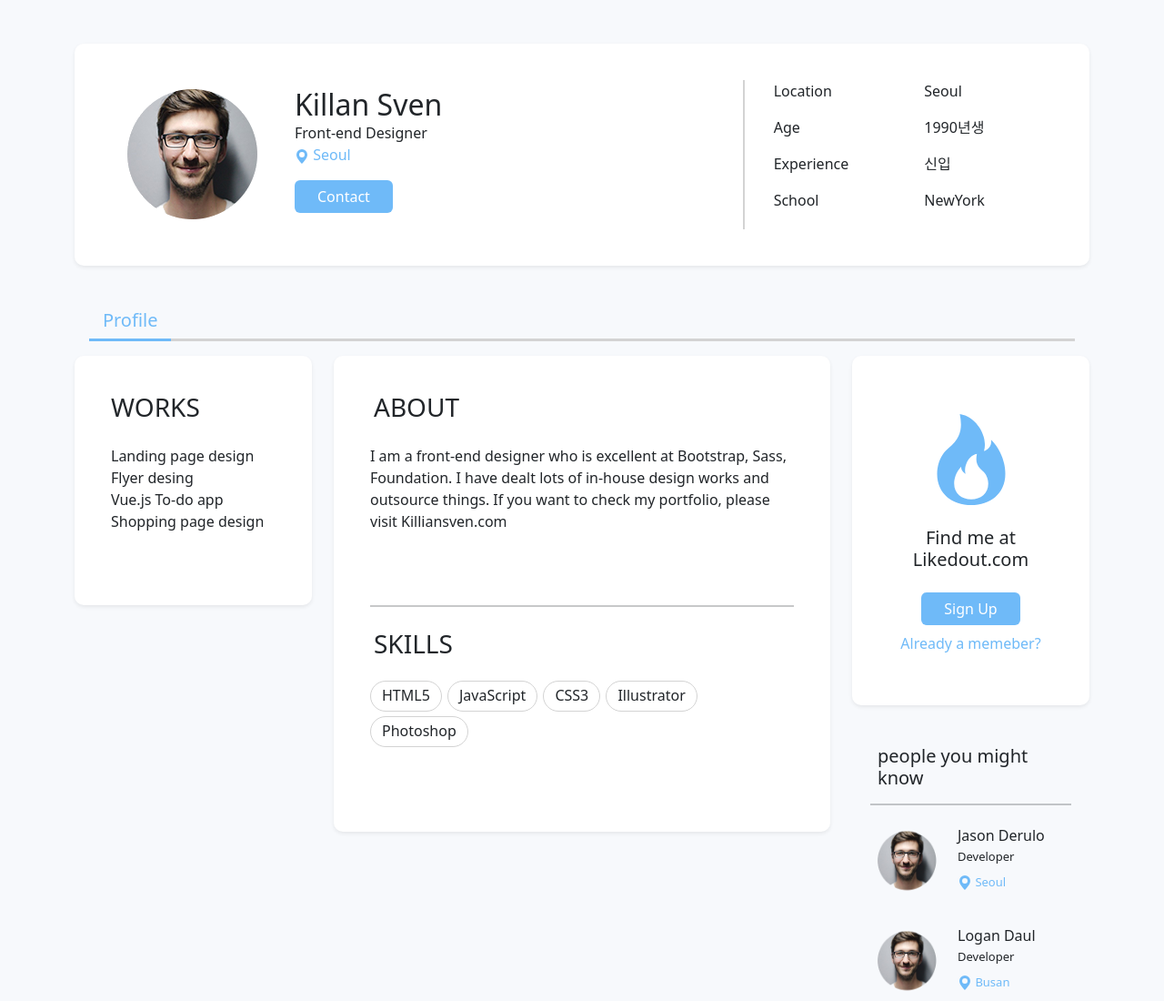
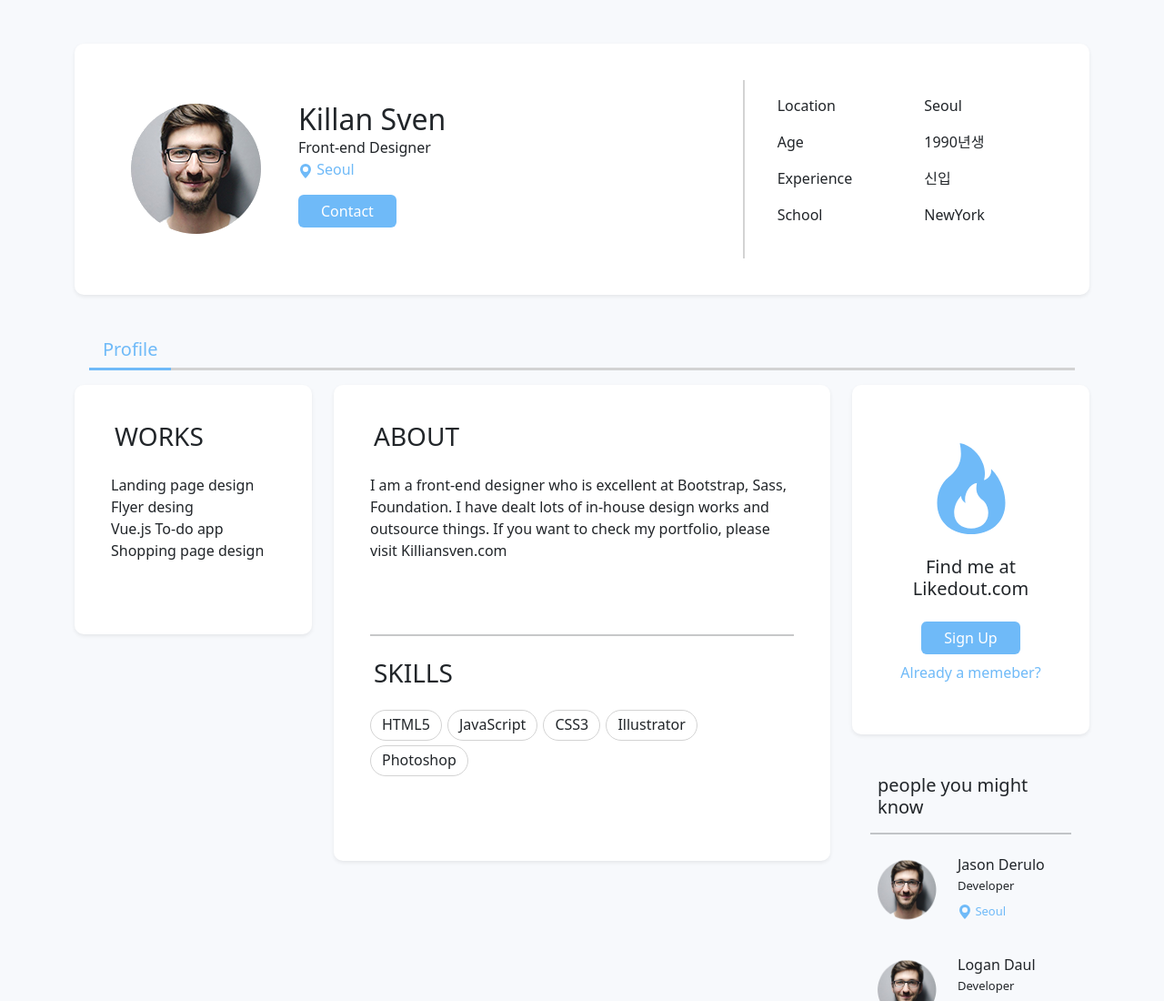
Before and after one commit to boxiyoun/profile, a plain HTML site: page index.html in a window 1280 px wide. Shown: the top 1100 px of the page at 91% size. Drawn offline with nearby package versions, Linux system fonts and the light colour scheme.

Commit message:
프로필 상단 padding 값 수정

```diff
--- a/index.html
+++ b/index.html
@@ -14,7 +14,7 @@
   <div class="container mt-5">
     <div class="shadow-sm wh-box">
       <div class="row">
-        <div class="col-lg-8">
+        <div class="col-lg-8 p-3">
           <div class="d-flex">
             <div class="flex-shrink-0">
               <img src="picture/profile-pic.png" alt="">
@@ -30,7 +30,7 @@
             </div>
           </div>
         </div>
-        <div class="col-lg-4 bar-l">
+        <div class="col-lg-4 bar-l p-3">
           <div class="row ms-2">
             <div class="col-6">
               <p>Location</p>
@@ -71,7 +71,7 @@
     <div class="row">
       <div class="col-lg-3 mb-3">
         <div class="shadow-sm wh-box">
-          <h3 class="mb-4">WORKS</h3>
+          <h3 class="mb-4 ms-1">WORKS</h3>
           <P>Landing page design<br>
             Flyer desing<br>
             Vue.js To-do app<br>
```
